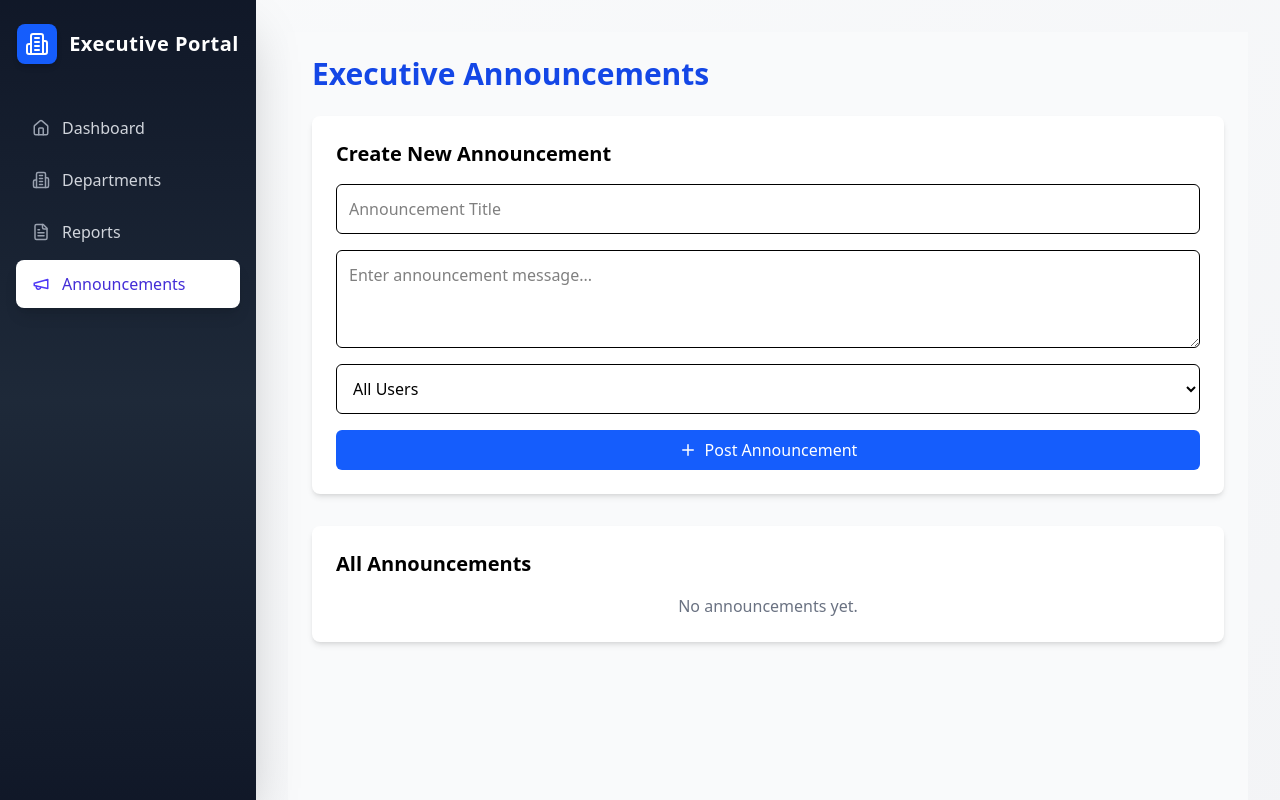
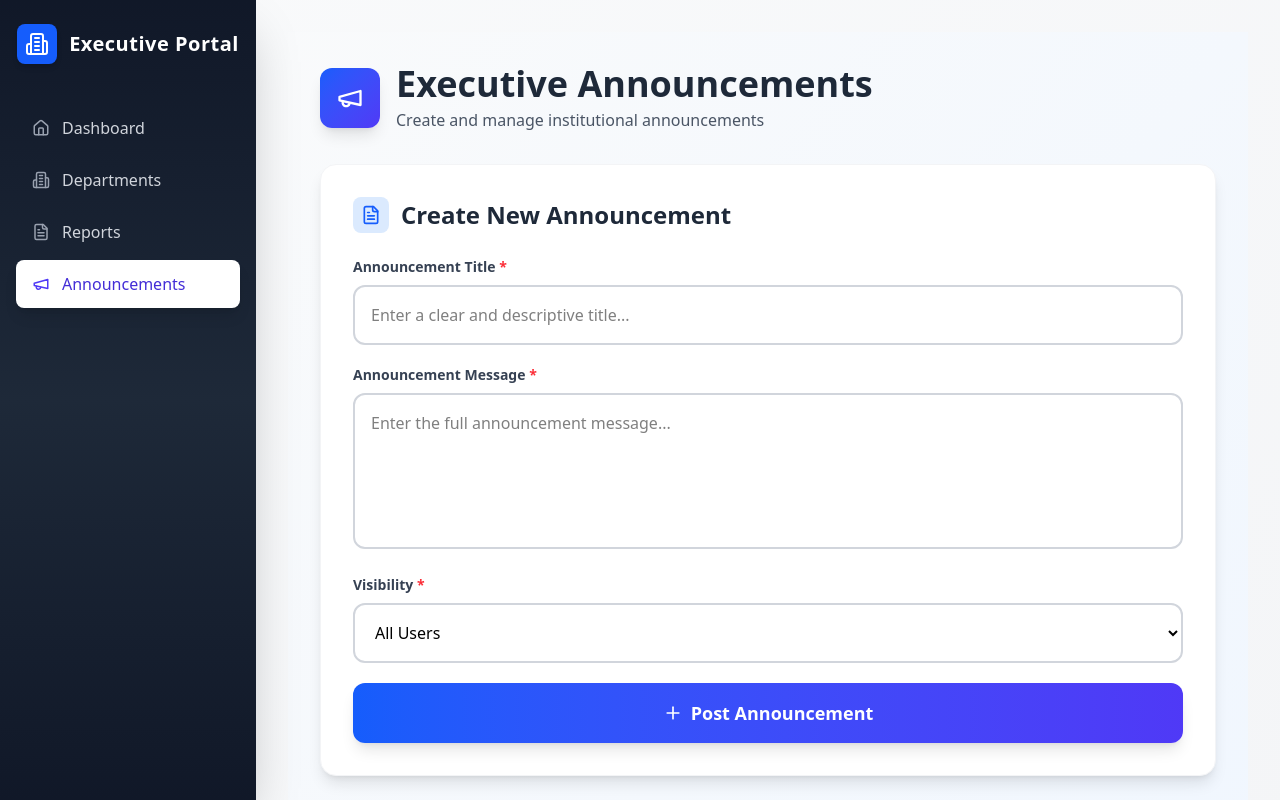
Before and after one commit to shayanhabib18/University_ERP, a React (Vite) app: page /executive/dashboard in a window 1280 px wide. Both pictures are taken after a click on the button "Announcements". Shown: the top 800 px of the page. Built offline with nearby package versions, Linux system fonts and the light colour scheme.

Commit message:
Update ExecutiveAnnouncements.jsx
Updated Execctive announcements.jsx

```diff
--- a/src/pages/executive/ExecutiveAnnouncements.jsx
+++ b/src/pages/executive/ExecutiveAnnouncements.jsx
@@ -1,6 +1,17 @@
 import { useState, useEffect } from "react";
-import { Plus, Trash2 } from "lucide-react";
-// Later we’ll import firebase functions here
+import {
+  Plus,
+  Trash2,
+  Megaphone,
+  FileText,
+  Users,
+  GraduationCap,
+  UserCog,
+  Calendar,
+  Eye,
+  X,
+  CheckCircle
+} from "lucide-react";
 
 export default function ExecutiveAnnouncements() {
   const [announcements, setAnnouncements] = useState([]);
@@ -24,7 +35,8 @@
       title,
       message,
       visibility,
-      date: new Date().toLocaleString(),
+      date: new Date().toISOString(),
+      status: "active",
     };
 
     const updated = [newAnnouncement, ...announcements];
@@ -37,96 +49,218 @@
   };
 
   const handleDelete = (id) => {
+    if (window.confirm("Are you sure you want to delete this announcement?")) {
       const updated = announcements.filter((a) => a.id !== id);
       setAnnouncements(updated);
       localStorage.setItem("executiveAnnouncements", JSON.stringify(updated));
+    }
+  };
+
+  const formatDate = (dateString) => {
+    try {
+      const date = new Date(dateString);
+      if (isNaN(date.getTime())) {
+        return dateString; // Return original if invalid date
+      }
+      return date.toLocaleDateString('en-US', {
+        year: 'numeric',
+        month: 'long',
+        day: 'numeric',
+        hour: '2-digit',
+        minute: '2-digit'
+      });
+    } catch (error) {
+      return dateString; // Return original if error
+    }
+  };
+
+  const getVisibilityIcon = (visibility) => {
+    switch (visibility) {
+      case "all":
+        return <Users className="text-blue-600" size={16} />;
+      case "faculty":
+        return <UserCog className="text-purple-600" size={16} />;
+      case "students":
+        return <GraduationCap className="text-green-600" size={16} />;
+      case "chairs":
+        return <Users className="text-orange-600" size={16} />;
+      default:
+        return <Eye className="text-gray-600" size={16} />;
+    }
+  };
+
+  const getVisibilityBadgeColor = (visibility) => {
+    switch (visibility) {
+      case "all":
+        return "bg-blue-100 text-blue-700 border-blue-200";
+      case "faculty":
+        return "bg-purple-100 text-purple-700 border-purple-200";
+      case "students":
+        return "bg-green-100 text-green-700 border-green-200";
+      case "chairs":
+        return "bg-orange-100 text-orange-700 border-orange-200";
+      default:
+        return "bg-gray-100 text-gray-700 border-gray-200";
+    }
   };
 
   return (
-    <div className="p-6 bg-gray-50 min-h-screen">
-      <h1 className="text-3xl font-bold text-blue-700 mb-6">
+    <div className="p-6 md:p-8 bg-gradient-to-br from-gray-50 to-blue-50 min-h-screen">
+      {/* Header */}
+      <div className="mb-8">
+        <div className="flex items-center gap-4 mb-2">
+          <div className="bg-gradient-to-br from-blue-600 to-indigo-600 p-4 rounded-xl shadow-lg">
+            <Megaphone className="text-white" size={28} />
+          </div>
+          <div>
+            <h1 className="text-3xl md:text-4xl font-bold text-gray-800">
               Executive Announcements
             </h1>
+            <p className="text-gray-600 mt-1 text-sm md:text-base">
+              Create and manage institutional announcements
+            </p>
+          </div>
+        </div>
+      </div>
 
       {/* Create Announcement */}
-      <form
-        onSubmit={handleAddAnnouncement}
-        className="bg-white p-6 rounded-lg shadow-md mb-8"
-      >
-        <h2 className="text-xl font-semibold mb-4">Create New Announcement</h2>
+      <div className="bg-white p-6 md:p-8 rounded-2xl shadow-lg border border-gray-100 mb-8">
+        <div className="flex items-center gap-3 mb-6">
+          <div className="bg-blue-100 p-2 rounded-lg">
+            <FileText className="text-blue-600" size={20} />
+          </div>
+          <h2 className="text-2xl font-bold text-gray-800">Create New Announcement</h2>
+        </div>
 
-        <div className="grid gap-4">
+        <form onSubmit={handleAddAnnouncement} className="space-y-5">
+          <div>
+            <label className="block text-sm font-semibold text-gray-700 mb-2">
+              Announcement Title <span className="text-red-500">*</span>
+            </label>
             <input
               type="text"
-            placeholder="Announcement Title"
+              placeholder="Enter a clear and descriptive title..."
               value={title}
               onChange={(e) => setTitle(e.target.value)}
-            className="p-3 border rounded-md focus:ring-2 focus:ring-blue-500 outline-none"
+              className="w-full p-4 border-2 border-gray-300 rounded-xl focus:outline-none focus:ring-2 focus:ring-blue-500 focus:border-transparent transition-all"
               required
             />
+          </div>
 
+          <div>
+            <label className="block text-sm font-semibold text-gray-700 mb-2">
+              Announcement Message <span className="text-red-500">*</span>
+            </label>
             <textarea
-            placeholder="Enter announcement message..."
+              placeholder="Enter the full announcement message..."
               value={message}
               onChange={(e) => setMessage(e.target.value)}
-            className="p-3 border rounded-md focus:ring-2 focus:ring-blue-500 outline-none"
-            rows="3"
+              className="w-full p-4 border-2 border-gray-300 rounded-xl focus:outline-none focus:ring-2 focus:ring-blue-500 focus:border-transparent transition-all resize-none"
+              rows="5"
               required
             />
+          </div>
 
+          <div>
+            <label className="block text-sm font-semibold text-gray-700 mb-2">
+              Visibility <span className="text-red-500">*</span>
+            </label>
             <select
               value={visibility}
               onChange={(e) => setVisibility(e.target.value)}
-            className="p-3 border rounded-md focus:ring-2 focus:ring-blue-500 outline-none"
+              className="w-full p-4 border-2 border-gray-300 rounded-xl focus:outline-none focus:ring-2 focus:ring-blue-500 focus:border-transparent transition-all bg-white"
             >
               <option value="all">All Users</option>
               <option value="faculty">Faculty Only</option>
               <option value="students">Students Only</option>
               <option value="chairs">Chairpersons Only</option>
             </select>
+          </div>
 
           <button
             type="submit"
-            className="bg-blue-600 text-white py-2 rounded-md flex items-center justify-center gap-2 hover:bg-blue-700 transition duration-300"
+            className="w-full bg-gradient-to-r from-blue-600 to-indigo-600 text-white py-4 rounded-xl flex items-center justify-center gap-2 hover:from-blue-700 hover:to-indigo-700 transition-all shadow-lg hover:shadow-xl font-semibold text-lg"
           >
-            <Plus size={18} /> Post Announcement
+            <Plus size={20} />
+            Post Announcement
+          </button>
+        </form>
+      </div>
+
+      {/* Announcements List */}
+      <div className="bg-white p-6 md:p-8 rounded-2xl shadow-lg border border-gray-100">
+        <div className="flex items-center justify-between mb-6">
+          <div className="flex items-center gap-3">
+            <div className="bg-indigo-100 p-2 rounded-lg">
+              <Megaphone className="text-indigo-600" size={20} />
+            </div>
+            <div>
+              <h2 className="text-2xl font-bold text-gray-800">All Announcements</h2>
+              <p className="text-sm text-gray-600">
+                {announcements.length} {announcements.length === 1 ? 'announcement' : 'announcements'} total
+              </p>
+            </div>
+          </div>
+        </div>
+
+        {announcements.length === 0 ? (
+          <div className="text-center py-16">
+            <div className="bg-gray-100 w-20 h-20 rounded-full flex items-center justify-center mx-auto mb-4">
+              <Megaphone className="text-gray-400" size={40} />
+            </div>
+            <h3 className="text-xl font-semibold text-gray-700 mb-2">No Announcements Yet</h3>
+            <p className="text-gray-500">
+              Create your first announcement to get started
+            </p>
+          </div>
+        ) : (
+          <div className="space-y-4">
+            {announcements.map((a) => (
+              <div
+                key={a.id}
+                className="border-2 border-gray-200 p-6 rounded-xl hover:border-blue-300 hover:shadow-lg transition-all bg-white group"
+              >
+                <div className="flex items-start justify-between gap-4">
+                  <div className="flex-1">
+                    <div className="flex items-center gap-3 mb-3">
+                      <h3 className="text-xl font-bold text-gray-800 group-hover:text-blue-600 transition">
+                        {a.title}
+                      </h3>
+                      {a.status === "active" && (
+                        <span className="flex items-center gap-1 bg-green-100 text-green-700 px-2 py-1 rounded-lg text-xs font-semibold">
+                          <CheckCircle size={12} />
+                          Active
+                        </span>
+                      )}
+                    </div>
+
+                    <p className="text-gray-700 mb-4 leading-relaxed whitespace-pre-wrap">
+                      {a.message}
+                    </p>
+
+                    <div className="flex flex-wrap items-center gap-4 pt-4 border-t border-gray-200">
+                      <div className="flex items-center gap-2 text-sm text-gray-600">
+                        <Calendar size={16} className="text-gray-400" />
+                        <span className="font-medium">{formatDate(a.date)}</span>
+                      </div>
+                      <div className={`flex items-center gap-2 px-3 py-1.5 rounded-lg border text-xs font-semibold ${getVisibilityBadgeColor(a.visibility)}`}>
+                        {getVisibilityIcon(a.visibility)}
+                        <span className="capitalize">{a.visibility === "all" ? "All Users" : a.visibility}</span>
+                      </div>
+                    </div>
+                  </div>
+
+                  <button
+                    onClick={() => handleDelete(a.id)}
+                    className="text-red-500 hover:text-red-700 hover:bg-red-50 p-2 rounded-lg transition-all opacity-0 group-hover:opacity-100"
+                    title="Delete Announcement"
+                  >
+                    <Trash2 size={20} />
                   </button>
                 </div>
-      </form>
-
-      {/* Announcements List */}
-      <div className="bg-white p-6 rounded-lg shadow-md">
-        <h2 className="text-xl font-semibold mb-4">All Announcements</h2>
-
-        {announcements.length === 0 ? (
-          <p className="text-gray-500 text-center">No announcements yet.</p>
-        ) : (
-          <ul className="space-y-4">
-            {announcements.map((a) => (
-              <li
-                key={a.id}
-                className="border p-4 rounded-md flex justify-between items-start hover:bg-gray-50"
-              >
-                <div>
-                  <h3 className="text-lg font-semibold text-blue-700">
-                    {a.title}
-                  </h3>
-                  <p className="text-gray-700">{a.message}</p>
-                  <p className="text-sm text-gray-500 mt-1">
-                    {a.date} • Visibility:{" "}
-                    <span className="font-medium">{a.visibility}</span>
-                  </p>
               </div>
-                <button
-                  onClick={() => handleDelete(a.id)}
-                  className="text-red-600 hover:text-red-800"
-                  title="Delete"
-                >
-                  <Trash2 size={18} />
-                </button>
-              </li>
             ))}
-          </ul>
+          </div>
         )}
       </div>
     </div>
```
Lines whose indentation alone changed are shown as unchanged.
